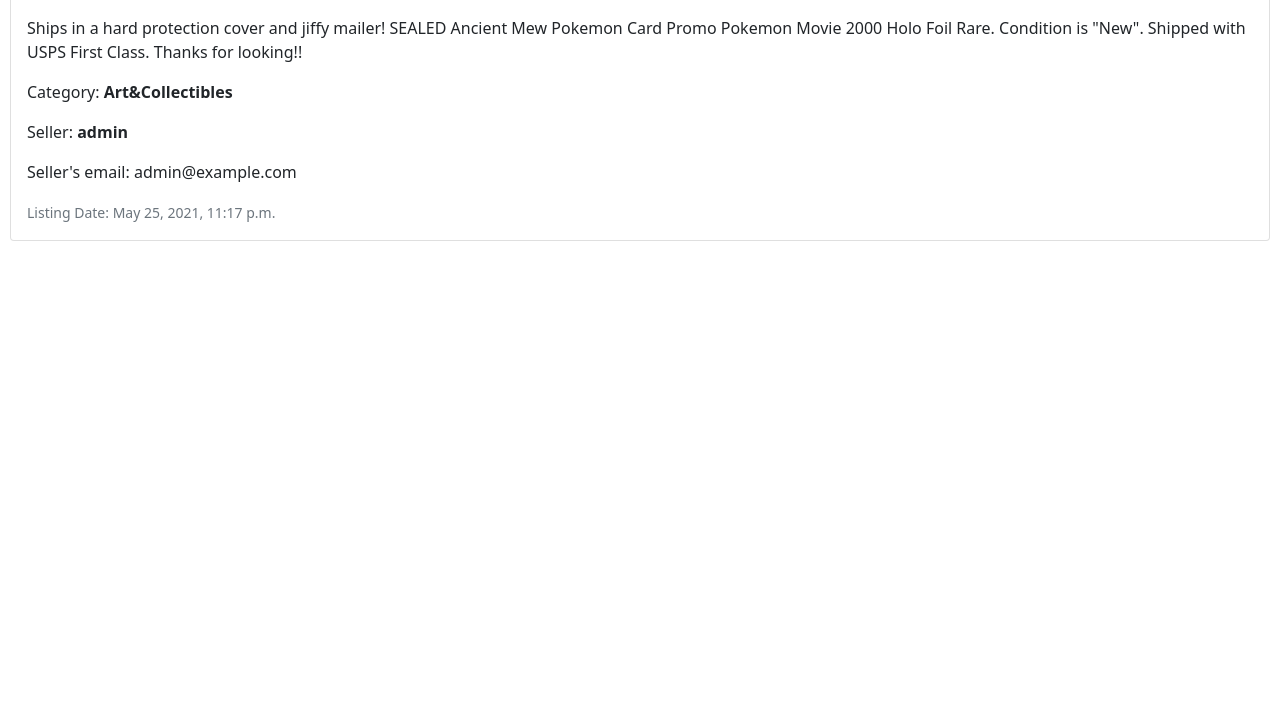
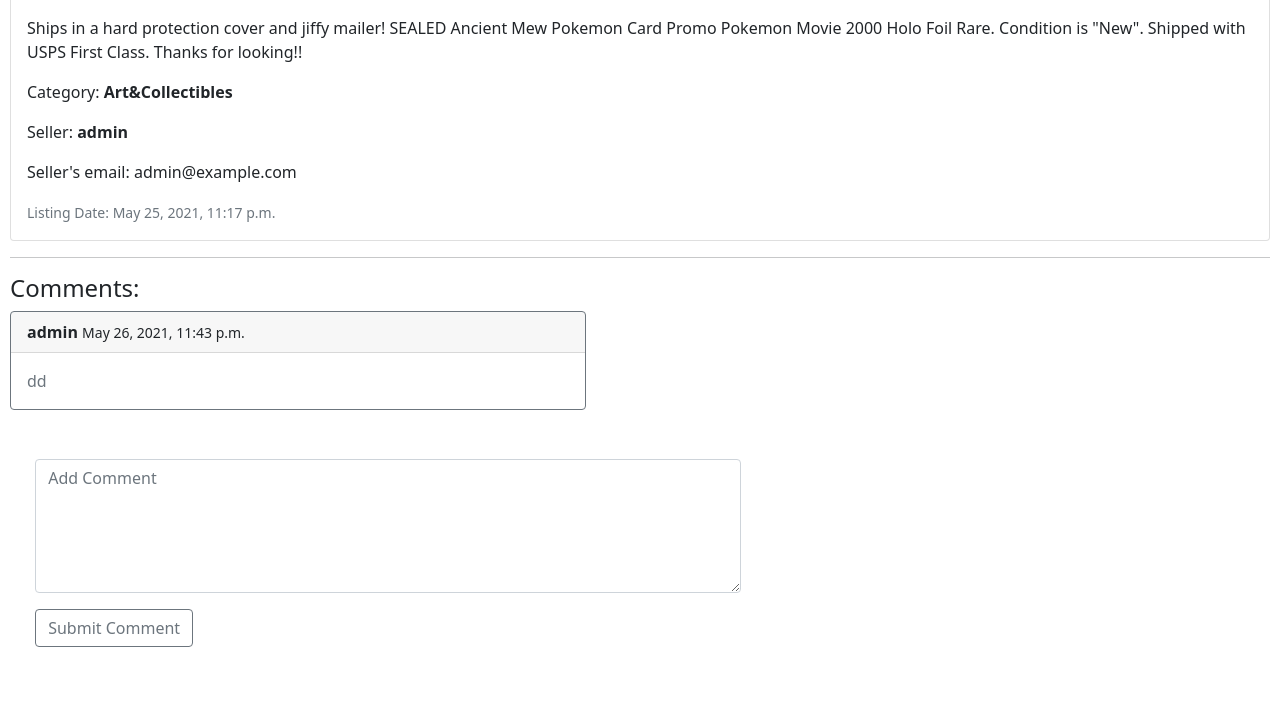
Before and after one commit to rykhlo/Commerce-cs50web-Project2, a Django app: page /listing/11 in a window 1280 px wide. Shown: the part 822-1529 px from the top of the page. Before the commit the page ends 1063 px from the top, so only its background shows below. Run offline with Django 3.2, Linux system fonts and the light colour scheme; a user stored in the database is signed in; data comes from the database, SQL or seed files in the repository; both versions use the stored data as it was after the commit; some libraries are stand-ins or nearby versions.

Commit message:
added comments, improved some other features

```diff
--- a/auctions/models.py
+++ b/auctions/models.py
@@ -35,7 +35,7 @@
         return f"{self.bidder}: ${self.bid_amount}"
 
 class Comment(models.Model):
-    author = models.OneToOneField(User, on_delete=models.CASCADE)
+    author = models.ForeignKey(User, on_delete=models.CASCADE, related_name="Comments")
     listing = models.ForeignKey(Listing, on_delete=models.CASCADE, related_name="Comments")
     comment = models.TextField(max_length=254)
     date_commented = models.DateTimeField(default=timezone.now)
--- a/auctions/templates/auctions/listing.html
+++ b/auctions/templates/auctions/listing.html
@@ -65,6 +65,29 @@
     </form>
     {% endif %}
 
+    <hr>
+    <h4>Comments:</h4>
+
+    {% for comment in comments%}
+      <div class="card border-secondary mb-4" style="max-width: 36rem; ">
+        <div class="card-header"><strong>{{comment.author}}</strong>           <small>{{comment.date_commented}}</small></div>
+        <div class="card-body text-secondary">
+          <p class="card-text">{{comment.comment}}</p>
+        </div>
+      </div>
+    {% endfor %}
+
+    <form class="cols-lg-auto g-3 align-items-center" action="{% url 'listing' listing.id %}" method="post" style="padding: 2%; width: 60%;">
+      {% csrf_token %}
+      <div class="form-group mb-3">
+        {{ CommentForm.comment|attr:"placeholder:Add Comment"|add_class:"form-control"| attr:"rows:5"}}
+      </div>
+      <div class="form-group mb-3">
+        <input class="btn btn-outline-secondary mb-4" type="submit" value="Submit Comment" style="display: block;">
+      </div>
+
+  </form>
+
 
 
 {% endblock %}
--- a/auctions/views.py
+++ b/auctions/views.py
@@ -135,24 +135,40 @@
     isWatched = False
     if request.user in listing.watchers.all():
         isWatched = True
+    comments = Comment.objects.filter(listing=listing)
+    message = ""
+
+    context = {
+        "listing" : listing,
+        "BidCount" : len(listing.Bids.all()),
+        "form" : BidForm(),
+        "CommentForm" : CommentForm(),
+        "message" : message,
+        "isWatched" : isWatched,
+        "isSeller" : isSeller,
+        "comments" : comments,
+    }
+
+    if request.method == "POST" and 'comment' in request.POST:
+        form = CommentForm(request.POST)
+        if form.is_valid():
+            comment = form.save(commit=False)
+            comment.author = request.user
+            comment.listing = listing
+            comment.save()
+            context["message"] = "You have added a comment to this listing"
+            return render(request, "auctions/listing.html", context)
 
     if listing.isActive == False:
-        message = f"The listing is closed, it was sold for ${listing.starting_bid}"
+        context["message"] = f"The listing is closed, it was sold for ${listing.starting_bid}"
         winner = Bid.objects.get(bid_amount=listing.starting_bid).bidder
         if isSeller:
-            message = f"Congratulations! You have sold this item to {winner} for ${listing.starting_bid}"
+            context["message"] = f"Congratulations! You have sold this item to {winner} for ${listing.starting_bid}"
         if request.user == winner:
-            message = f"Congratulations! You have won this auction for ${listing.starting_bid}. Please contact {listing.seller} for further instructions"
-        return render(request, "auctions/listing.html", {
-                "listing" : listing,
-                "BidCount" : len(listing.Bids.all()),
-                "form" : BidForm(),
-                "message" : message,
-                "isWatched" : isWatched,
-                "isSeller" : isSeller,
-            })
+            context["message"] = f"Congratulations! You have won this auction for ${listing.starting_bid}. Please contact {listing.seller} for further instructions"
+        return render(request, "auctions/listing.html", context)
 
-    if request.method == "POST":
+    if request.method == "POST" and 'bid_amount' in request.POST:
         form = BidForm(request.POST)
         #check if form is valid and the bid amount is valid
         if form.is_valid() and (form.cleaned_data.get('bid_amount') > listing.starting_bid):
@@ -163,37 +179,24 @@
             #bid.bid_amount = form.cleaned_data.get('bid_amount')
             bid.save()
             listing.save()
-            return render(request, "auctions/listing.html", {
-                "listing" : listing,
-                "BidCount" : len(listing.Bids.all()),
-                "form" : BidForm(),
-                "message" : f"Congratulations! You placed your bid ${bid.bid_amount}",
-                "isWatched" : isWatched,
-                "isSeller" : isSeller,
-            })
+            context["message"] = f"Congratulations! You placed your bid ${bid.bid_amount}"
+            return render(request, "auctions/listing.html", context)
         else:
-            return render(request, "auctions/listing.html", {
-            "listing" : listing,
-            "BidCount" : len(listing.Bids.all()),
-            "form" : BidForm(request.POST),
-            "message" : "Please enter a valid bid amount",
-            "isWatched" : isWatched,
-            "isSeller" : isSeller,
-        })
+            context["message"] = "Please enter a valid bid amount"
+            return render(request, "auctions/listing.html", context)
+
     else:
-        return render(request, "auctions/listing.html", {
-            "listing" : listing,
-            "BidCount" : len(listing.Bids.all()),
-            "form" : BidForm(),
-            "message" : "",
-            "isWatched" : isWatched,
-            "isSeller" : isSeller,
-        })
+        return render(request, "auctions/listing.html", context)
 
 
 @login_required(login_url='/login')
 def togglewatchlist(request, listing_id):
+
     listing = Listing.objects.get(pk=listing_id)
+    isSeller = (request.user == listing.seller)
+    comments = Comment.objects.filter(listing=listing)
+    message = ""
+
     isWatched = True
     if request.user in listing.watchers.all():
         listing.watchers.remove(request.user)
@@ -203,17 +206,42 @@
         listing.watchers.add(request.user)
         message = "Added to the watchlist"
     listing.save()
-    return render(request, "auctions/listing.html", {
-            "listing" : listing,
-            "BidCount" : len(listing.Bids.all()),
-            "form" : BidForm(),
-            "message" : message,
-            "isWatched" : isWatched,
-    })
+
+    context = {
+        "listing" : listing,
+        "BidCount" : len(listing.Bids.all()),
+        "form" : BidForm(),
+        "CommentForm" : CommentForm(),
+        "message" : message,
+        "isWatched" : isWatched,
+        "isSeller" : isSeller,
+        "comments" : comments,
+    }
+
+    return render(request, "auctions/listing.html", context)
 
 @login_required(login_url='/login')
 def closelisting(request, listing_id):
+
     listing = Listing.objects.get(pk=listing_id)
+    isSeller = (request.user == listing.seller)
+    isWatched = False
+    if request.user in listing.watchers.all():
+        isWatched = True
+    comments = Comment.objects.filter(listing=listing)
+    message = ""
+
+    context = {
+        "listing" : listing,
+        "BidCount" : len(listing.Bids.all()),
+        "form" : BidForm(),
+        "CommentForm" : CommentForm(),
+        "message" : message,
+        "isWatched" : isWatched,
+        "isSeller" : isSeller,
+        "comments" : comments,
+    }
+
     #redirect immediatly in case the listing is closed already
     if not listing.isActive:
         return HttpResponseRedirect(reverse("listing", args=(listing_id,)))
@@ -225,14 +253,8 @@
         isWatched = True
 
     if not isSeller or not listing.Bids.all():
-        return render(request, "auctions/listing.html", {
-            "listing" : listing,
-            "BidCount" : len(listing.Bids.all()),
-            "form" : BidForm(),
-            "message" : "You cannot close this listing",
-            "isWatched" : isWatched,
-            "isSeller" : isSeller,
-    })
+        context["message"] ="You cannot close this listing"
+        return render(request, "auctions/listing.html", context)
 
     else:
         listing.isActive = False
@@ -242,11 +264,5 @@
         winner_bid.save()
         listing.save()
         winner = Bid.objects.get(bid_amount=listing.starting_bid).bidder
-        return render(request, "auctions/listing.html", {
-            "listing" : listing,
-            "BidCount" : len(listing.Bids.all()),
-            "form" : BidForm(),
-            "message" : f"You have closed the listing. It was sold for {listing.starting_bid} to {winner}",
-            "isWatched" : isWatched,
-            "isSeller" : isSeller,
-    })
+        context["message"] = f"You have closed the listing. It was sold for {listing.starting_bid} to {winner}"
+        return render(request, "auctions/listing.html", context)
```
Also changed, not shown: auctions/migrations/0009_alter_comment_author.py (added), db.sqlite3.
